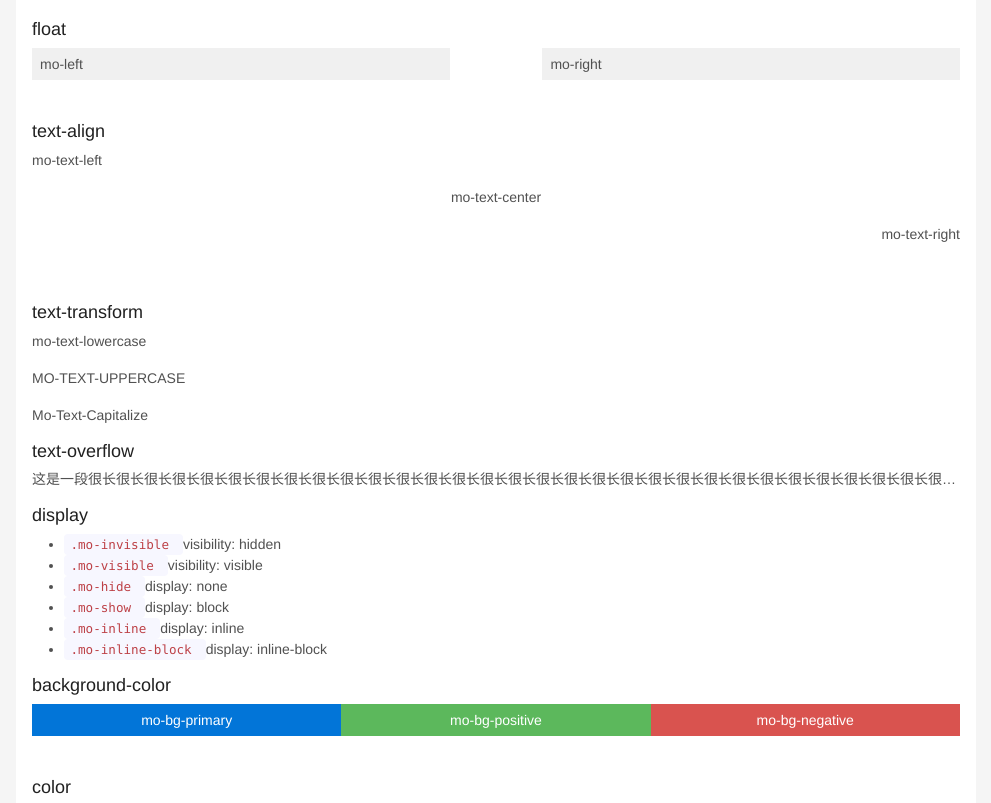
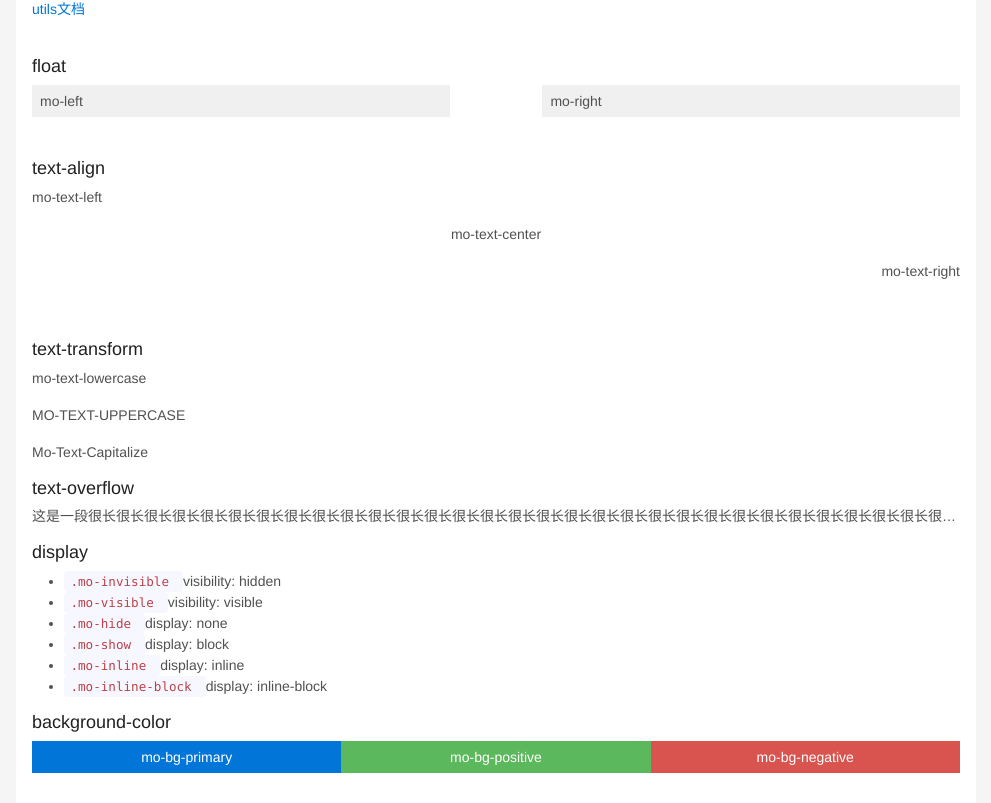
Before and after one commit to S-mohan/mo-css, a website: page demo/utils.html in a window 1280 px wide. Shown: the part 110-913 px from the top of the page, without its empty margins (144-1135 px from the left). Drawn offline with Linux system fonts and the light colour scheme.

Commit message:
update demo

```diff
--- a/demo/utils.html
+++ b/demo/utils.html
@@ -30,6 +30,9 @@
 		<a class="demo-back mo-button--fluid mo-button--primary" href="index.html">目录</a>
 		<header class="demo-header">
 			<h1>Mo-Utils</h1>
+			<p>
+				<a href="http://www.kancloud.cn/smohan/mo-css/281475" target="_blank">utils文档</a>
+			</p>
 		</header>
 		<main class="demo-body">
 			<section class="demo-section">
```
Also changed, not shown: README.md.
